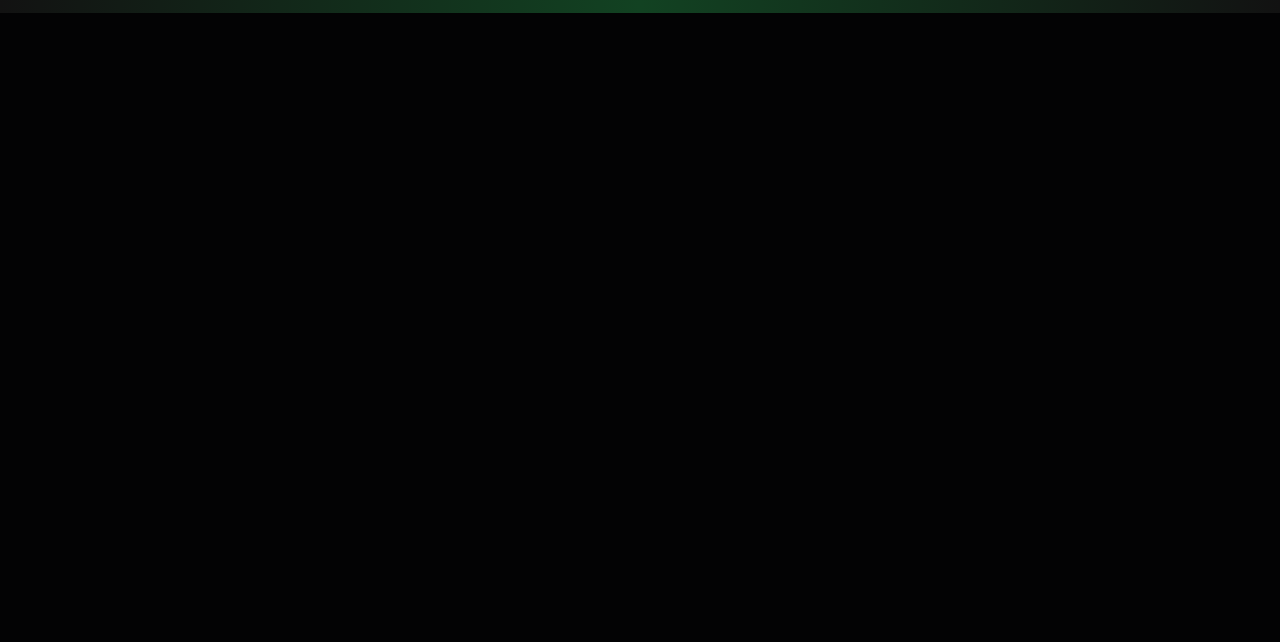
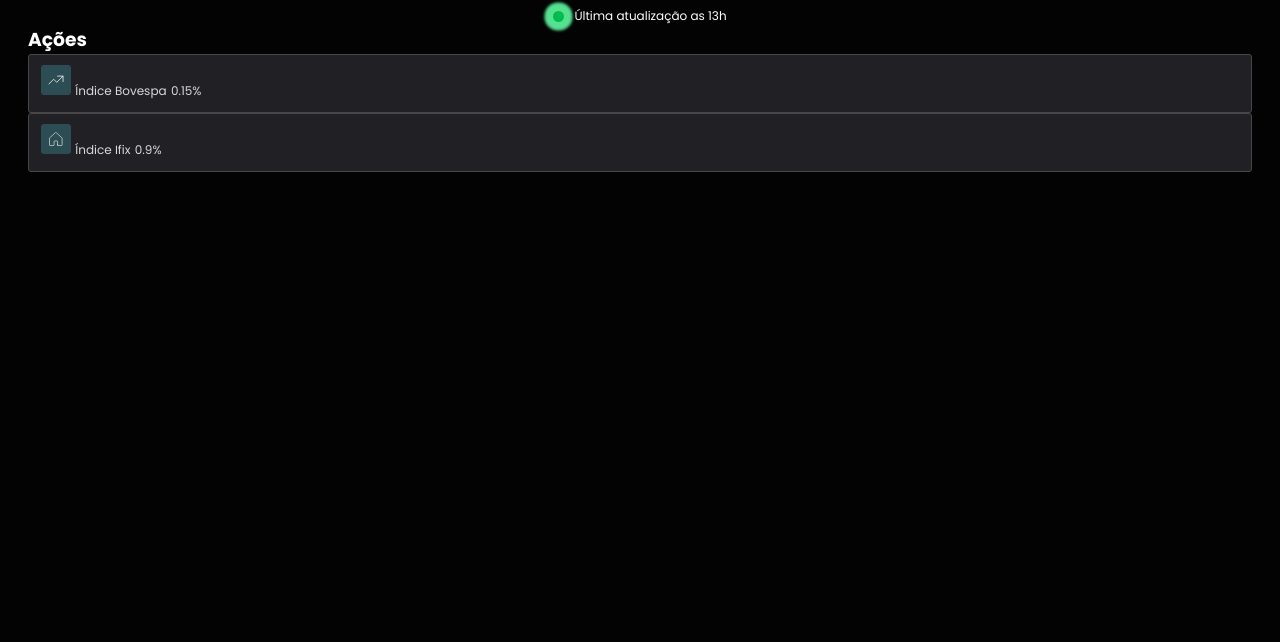
Before and after one commit to washingtoncharles/currency-tracker, a plain HTML site: page index.html in a window 1280 px wide. Shown: the part 158-800 px from the top of the page. Drawn offline with Linux system fonts and the light colour scheme.

Commit message:
structure html / update css

```diff
--- a/index.html
+++ b/index.html
@@ -42,7 +42,31 @@
   </header>
 
   <div class="container">
+    <div class="update">
+      <span class="notification"></span>
+      <p>Última atualização as 13h</p>
+    </div>
 
+    <section class="stocks">
+      <h3>Ações</h3>
+      <span class="line"></span>
+
+      <div class="stock-content">
+        <div class="cards">
+          <img src="./assets/BovespaIcon.svg" alt="Bovespa">
+
+          <span class="card-title">Índice Bovespa</span>
+          <span class="card-value">0.15%</span>
+        </div>
+
+        <div class="cards">
+          <img src="./assets/IFIX.svg" alt="Ifix">
+
+          <span class="card-title">Índice Ifix</span>
+          <span class="card-value">0.9%</span>
+        </div>
+      </div>
+    </section>
   </div>
 </body>
 </html>
--- a/styles/styles.css
+++ b/styles/styles.css
@@ -9,6 +9,10 @@
   --text-color-secundary: #d9d9d9;
   --background: #030304;
   --test-color: #843;
+  --notification: #00bc4f;
+  --notification-lighter: #5aee97;
+  --line: #474747;
+  --card-color: #202025;
 }
 
 body {
@@ -35,6 +39,7 @@ nav {
   justify-content: center;
   padding: 1rem;
   background: var(--background);
+  font-size: 0.75rem;
 }
 
 ul {
@@ -45,6 +50,10 @@ ul {
 
 li {
   list-style: none;
+}
+
+li:hover {
+  border-bottom: 1px solid var(--notification);
 }
 
 a {
@@ -64,6 +73,7 @@ header {
 header h1 {
   font-size: 2.375rem;
   background: #00CE2C;
+  line-height: 1.875rem;
   background: linear-gradient(to right, #00CE2C 16%, #AEDF23 56%, #A3DC00 86%);
   -webkit-background-clip: text;
   -webkit-text-fill-color: transparent;
@@ -86,3 +96,67 @@ header .hero {
 header figure {
   display: none;
 }
+
+/*CONTAINER*/
+.update {
+  display: flex;
+  align-items: center;
+  justify-content: center;
+  gap: 0.625rem;
+}
+
+.notification {
+  top: 0;
+  left: 0;
+  width: 0.6875rem;
+  height: 0.6875rem;
+  background: var(--notification);
+  border-radius: 50%;
+  animation: notification 2s infinite;
+}
+
+@keyframes notification {
+  0% {
+    box-sizing: 0 0 0.3125rem 0.125rem var(--notification);
+  }
+
+  70% {
+    box-shadow: 0 0 0.1875rem 0.5625rem var(--notification-lighter);
+  }
+
+  100% {
+    box-shadow: 0 0 0.3125rem 0.125rem var(--notification);
+  }
+}
+
+.update p {
+  font-size: 0.75rem;
+  font-weight: 300;
+}
+
+section .stocks {
+  margin: 1.875rem 0;
+}
+
+.cards {
+  background: var(--card-color);
+  border-radius: 0.1875rem;
+  border: 1px solid var(--line);
+  padding: 0.625rem 0.75rem;
+  width: 100%;
+}
+
+.cards img {
+  width: 1.875rem;
+  height: 1.875rem;
+}
+
+.cards .card-title {
+  font-size: 0.75rem;
+  color: var(--text-color-secundary);
+}
+
+.cards .card-value {
+  font-size: 0.75rem;
+  color: var(--text-color-secundary);
+}
```
Also changed, not shown: package-lock.json (added).
